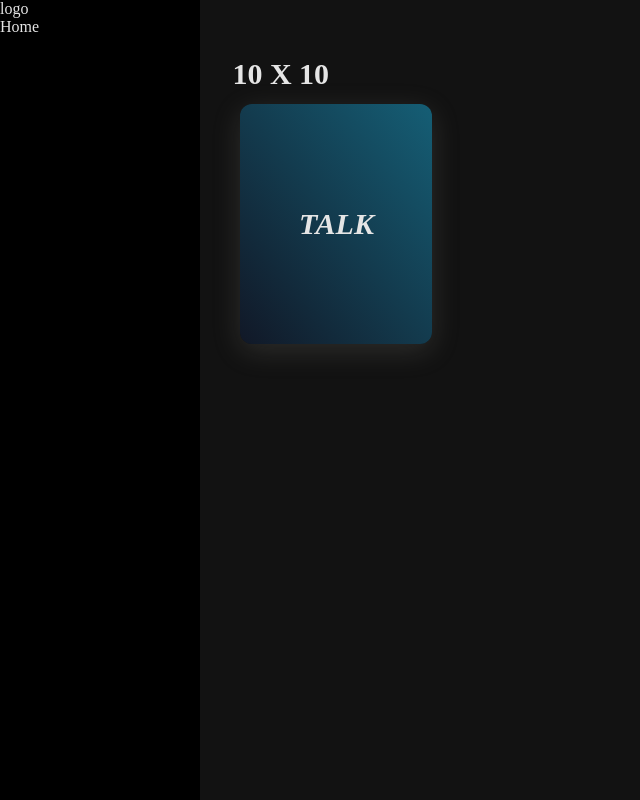
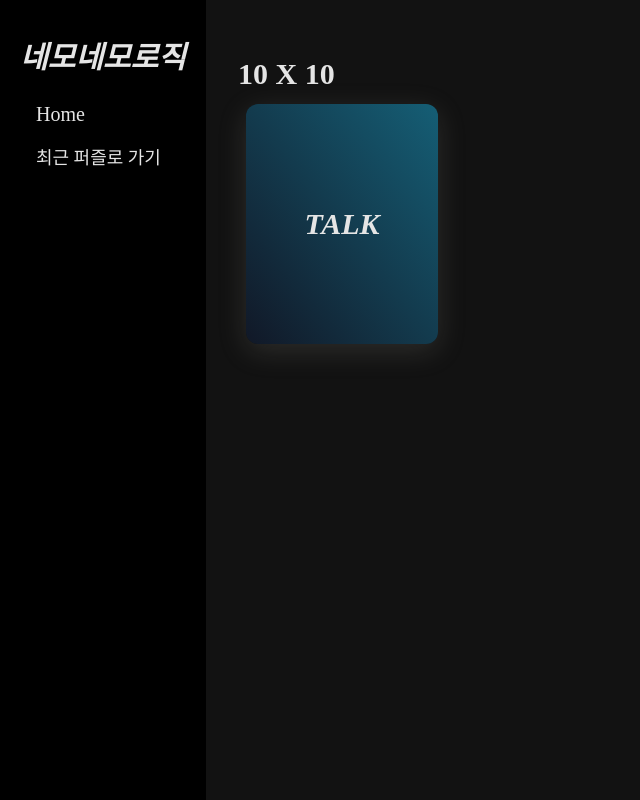
Before and after one commit to 0jaaack/nonogram, a React (Create React App) app: page /puzzles in a window 1280 px wide. Shown: the whole page, without its empty margins (0-640 px from the left). Built offline with nearby package versions, Linux system fonts and the light colour scheme.

Commit message:
[Chore] add links/styling side bar

```diff
--- a/src/components/SideBar.jsx
+++ b/src/components/SideBar.jsx
@@ -1,11 +1,28 @@
 import React from "react";
+import { Link } from "react-router-dom";
 
 class SideBar extends React.Component {
   render() {
     return (
-      <nav className="flex flex-col w-60 bg-black">
-        <div>logo</div>
-        <div>Home</div>
+      <nav className="flex flex-col w-60 pt-8 px-5 bg-black">
+        <Link
+          to="/puzzles"
+          className="py-2 pb-4 text-3xl italic font-bold"
+        >
+          네모네모로직
+        </Link>
+        <Link
+          to="/puzzles"
+          className="text-xl pl-4 py-2"
+        >
+          Home
+        </Link>
+        <Link
+          to="/puzzles"
+          className="text-lg pl-4 py-2"
+        >
+          최근 퍼즐로 가기
+        </Link>
       </nav>
     );
   }
```
